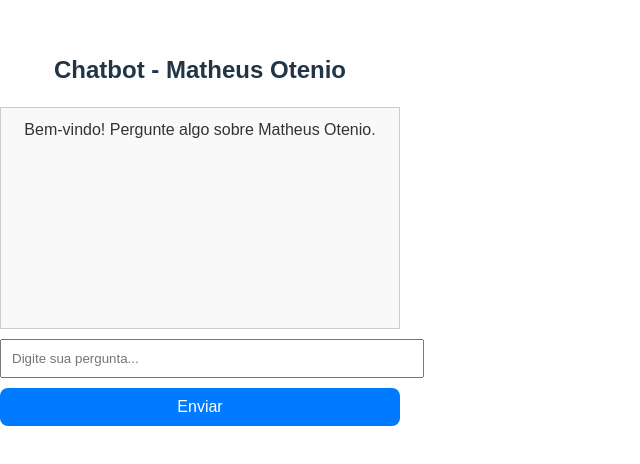
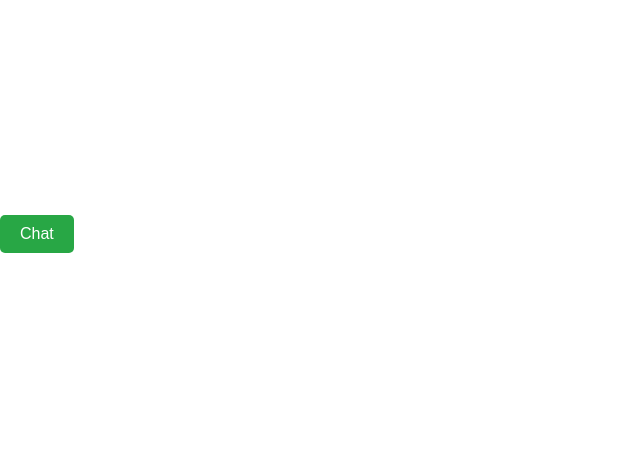
Before and after one commit to MatheusOtenio/TestChat, a React (Vite) app: page / in a window 1280 px wide. Shown: the part 186-650 px from the top of the page, without its empty margins (0-640 px from the left). Built offline with nearby package versions, Linux system fonts and the light colour scheme.

Commit message:
teste do botão

```diff
--- a/src/App.jsx
+++ b/src/App.jsx
@@ -1,12 +1,13 @@
 import { useState } from "react";
 import styles from "./App.module.css";
-import dados from "./data/data.json"; // Importação direta do JSON
+import dados from "./data/data.json";
 
 function App() {
   const [input, setInput] = useState("");
   const [response, setResponse] = useState(
     "Bem-vindo! Pergunte algo sobre Matheus Otenio."
   );
+  const [showChat, setShowChat] = useState(false); // Estado para controlar a exibição do chat
 
   async function sendMessage() {
     if (!input.trim()) {
@@ -65,6 +66,15 @@ function App() {
 
   return (
     <div className={styles.container}>
+      <button
+        onClick={() => setShowChat(!showChat)}
+        className={styles.toggleButton}
+      >
+        Chat
+      </button>
+
+      {showChat && (
+        <div className={styles.chatBox}>
           <h2>Chatbot - Matheus Otenio</h2>
           <div className={styles.chatContainer}>
             <div className={styles.response}>{response}</div>
@@ -80,6 +90,8 @@ function App() {
             </button>
           </div>
         </div>
+      )}
+    </div>
   );
 }
 
--- a/src/App.module.css
+++ b/src/App.module.css
@@ -37,3 +37,28 @@
 .button:hover {
   background-color: #0056b3;
 }
+
+.toggleButton {
+  background-color: #28a745;
+  color: white;
+  border: none;
+  padding: 10px 20px;
+  cursor: pointer;
+  font-size: 16px;
+  border-radius: 5px;
+  margin-bottom: 10px;
+}
+
+.toggleButton:hover {
+  background-color: #218838;
+}
+
+.chatBox {
+  border: 1px solid #ccc;
+  padding: 20px;
+  background: white;
+  width: 400px;
+  margin: auto;
+  box-shadow: 0 4px 6px rgba(0, 0, 0, 0.1);
+  border-radius: 10px;
+}
```
Lines whose indentation alone changed are shown as unchanged.
